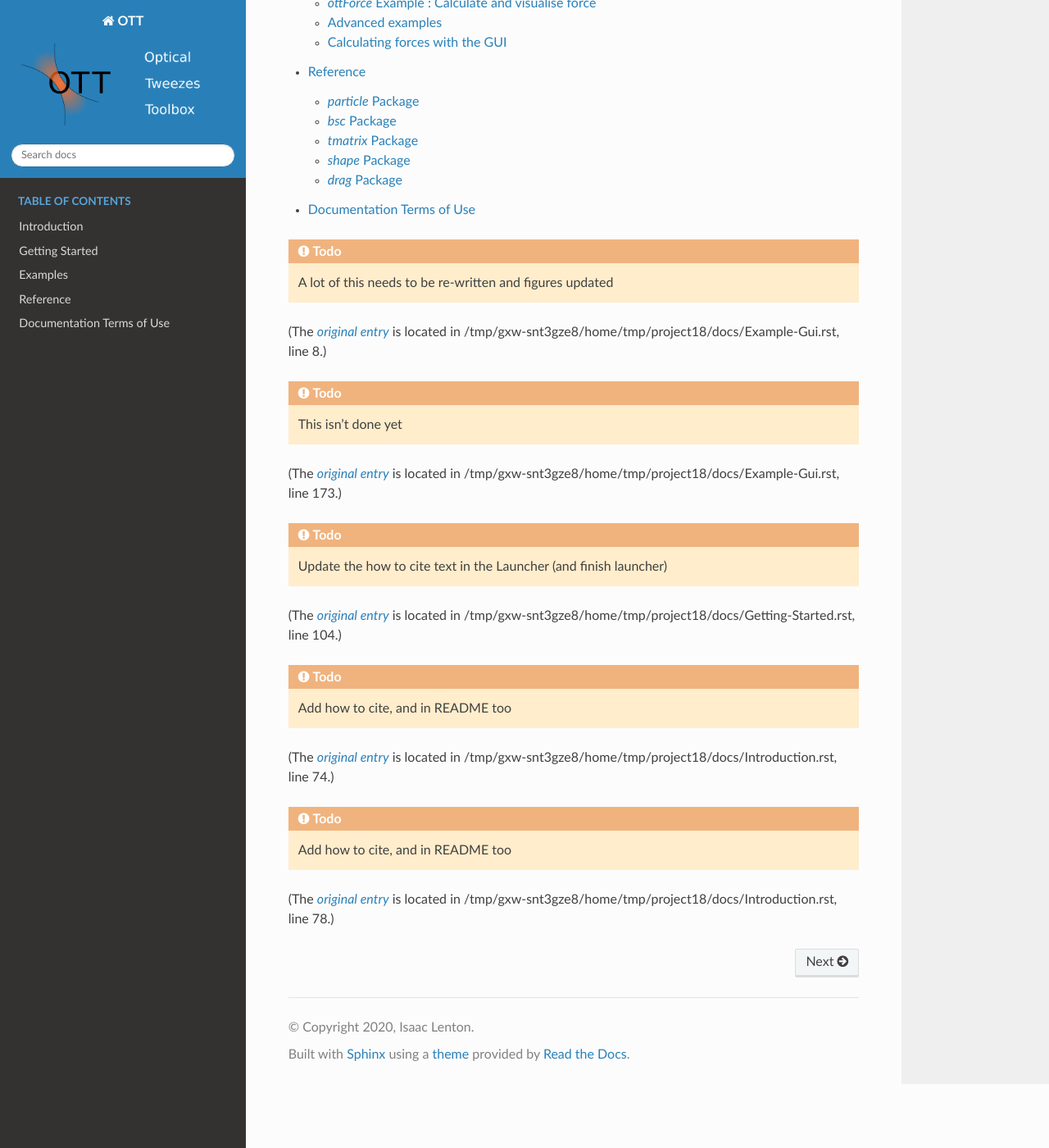
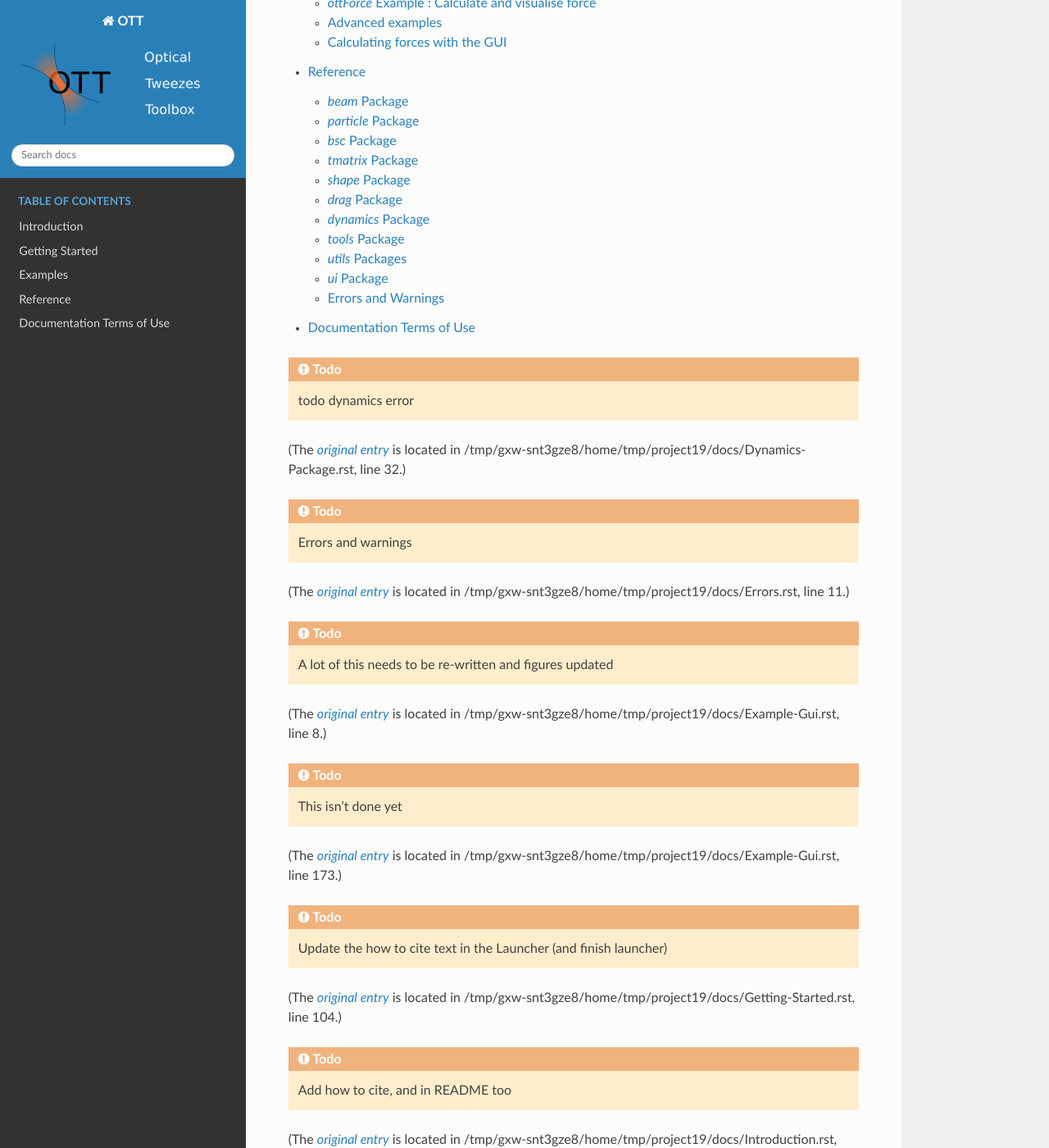
Before and after one commit to ilent2/ott, a Sphinx documentation site: the page built from docs/index.rst, in a window 1280 px wide and 1400 px high, scrolled down 709 px. Shown: the whole window at 82% size. Built offline with Sphinx 7.4.7 and the Read the Docs theme 2.0.0, drawn with Linux system fonts in a browser that asks for light colours; pages that are not in the unit, such as notebooks, are missing from menus; some of the changed text lies outside the part shown.

Commit message:
Added missing sections to reference chapter

```diff
--- /dev/null
+++ b/docs/Dynamics-Package.rst
@@ -0,0 +1,32 @@
+
+.. .. automodule:: +ott.+dynamics
+
+.. _dynamics-package:
+
+##################
+`dynamics` Package
+##################
+
+The `dynamics` package implements fixed step size methods for modelling
+particle dynamics.  This package is a work-in-progress and content
+may change in a future release.
+
+Classes
+=======
+
+Dynamics
+--------
+
+.. .. autoclass:: Dynamics
+
+Isolated
+--------
+
+.. .. autoclass:: Isolated
+
+WallEffect
+----------
+
+.. .. autoclass:: WallEffect
+
+.. todo:: todo dynamics error
--- /dev/null
+++ b/docs/Errors.rst
@@ -0,0 +1,11 @@
+
+.. _errors:
+
+###################
+Errors and Warnings
+###################
+
+This page lists common errors and warnings generated by the toolbox and
+tips on how to resolve them.
+
+.. todo:: Errors and warnings
--- a/docs/Reference.rst
+++ b/docs/Reference.rst
@@ -25,3 +25,4 @@ the start of each of the following sections.
    Tools-Package.rst
    Utils-Package.rst
    Ui-Package.rst
+   Errors.rst
--- /dev/null
+++ b/docs/Ui-Package.rst
@@ -0,0 +1,14 @@
+
+.. automodule:: +ott.+ui
+
+.. _ui-package:
+
+############
+`ui` Package
+############
+
+The `ui` package contains the graphical user interfaces for the toolbox.
+
+.. todo:: Finish ui package docs
+
+.. autoclass:: Launcher
```
Also changed, not shown: docs/Tools-Package.rst (added, +16 -0 lines), docs/Utils-Package.rst (added, +15 -0 lines), docs/Beam-Package.rst (renamed from docs/Beam-Packages.rst), docs/images/packageOverview/beam.png (added), 4 other files.
